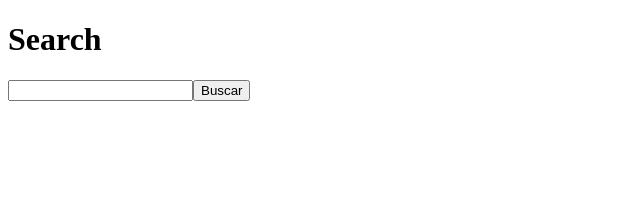
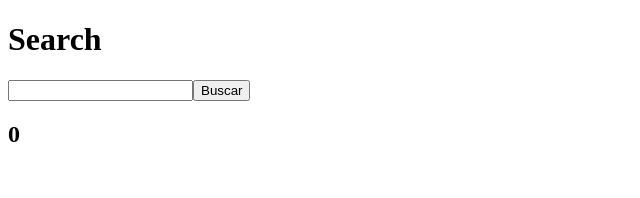
Before and after one commit to dzampa/performReactJS, a Next.js app: page / in a window 1280 px wide. Shown: the top 198 px of the page, without its empty margins (0-640 px from the left). Built offline with nearby package versions, Linux system fonts and the light colour scheme.

Commit message:
useCallback

```diff
--- a/components/ProductsItem.tsx
+++ b/components/ProductsItem.tsx
@@ -5,13 +5,15 @@ interface ProductItemProps {
         id: number,
         price: number,
         title: string
-    }
+    },
+    onAddToWishlist: (id: number) => void;
 }
 
-function ProductItemCompontent({ product }: ProductItemProps) {
+function ProductItemCompontent({ product, onAddToWishlist }: ProductItemProps) {
     return (
         <div>
             {product.title} - <strong>{product.price}</strong>
+            <button onClick={() => onAddToWishlist(product.id)}>Add to wishlist</button>
         </div>
     )
 }
--- a/components/SearchResults.tsx
+++ b/components/SearchResults.tsx
@@ -1,3 +1,4 @@
+import { useMemo } from "react";
 import { ProductItem } from "./ProductsItem";
 
 interface SearchResultsProps {
@@ -6,16 +7,49 @@ interface SearchResultsProps {
         price: number,
         title: string
     }>
+    onAddToWishlist: (id: number) => void;
 }
 
-export function SearchResults({ results }: SearchResultsProps) {
+export function SearchResults({ results, onAddToWishlist }: SearchResultsProps) {
+    const totalPrice = useMemo(() => {
+        return results.reduce((total, product) => {
+            return total + product.price;
+        }, 0)
+    }, [results])
+
     return (
         <div>
-            {results.map(products => {
+            <h2>{totalPrice}</h2>
+
+            {results.map(product => {
                 return (
-                    <ProductItem product={products} />
+                    <ProductItem
+                        key={product.id}
+                        product={product}
+                        onAddToWishlist={onAddToWishlist}
+                    />
                 );
             })}
         </div>
     )
 }
+
+/** ao renderizar
+ * 1. Criar uma nova versão do componente
+ * 2. comparar com a versão anterior
+ * 3. se houverem alterações, vai atualizar o que alterou
+ */
+
+/**
+ * 1. Pure Functional Components
+ * 2. Renders too often
+ * 3. Re-renders with same props
+ * 4. Medium to big size
+ */
+
+/**
+ * useMemo / useCallback
+ *
+ * 1. Cálculos pesados
+ * 2. igualdade referencial (quando se repassa uma informação a um componente filho)
+ */
--- a/pages/index.tsx
+++ b/pages/index.tsx
@@ -1,4 +1,4 @@
-import { FormEvent, useState } from "react"
+import React, { FormEvent, useCallback, useState } from "react"
 import { SearchResults } from "../components/SearchResults";
 
 export default function Home() {
@@ -18,6 +18,10 @@ export default function Home() {
     setResults(data);
   }
 
+  const addToWishList = useCallback(async (id: number) => {
+    console.info(id)
+  }, [])
+
   return (
     <div>
       <h1>Search</h1>
@@ -32,7 +36,10 @@ export default function Home() {
         <button type="submit">Buscar</button>
       </form>
 
-      <SearchResults results={results} />
+      <SearchResults
+        results={results}
+        onAddToWishlist={addToWishList}
+      />
     </div>
   )
 }
```
